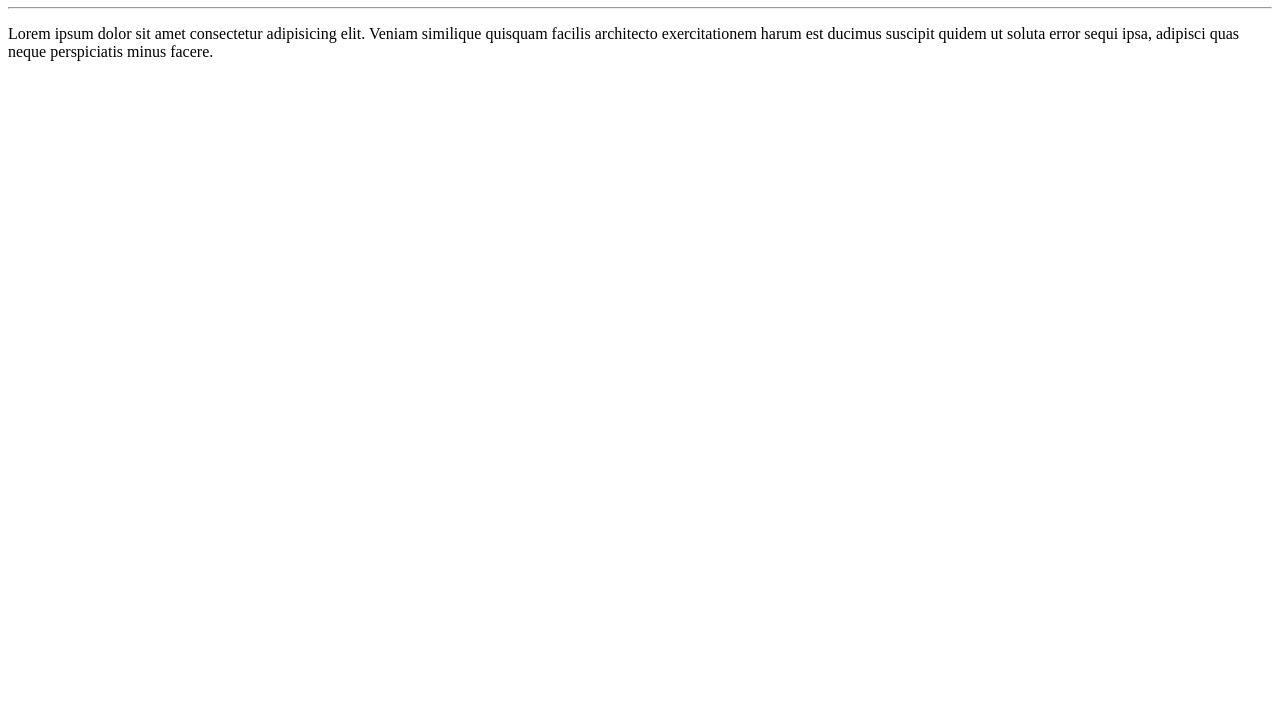
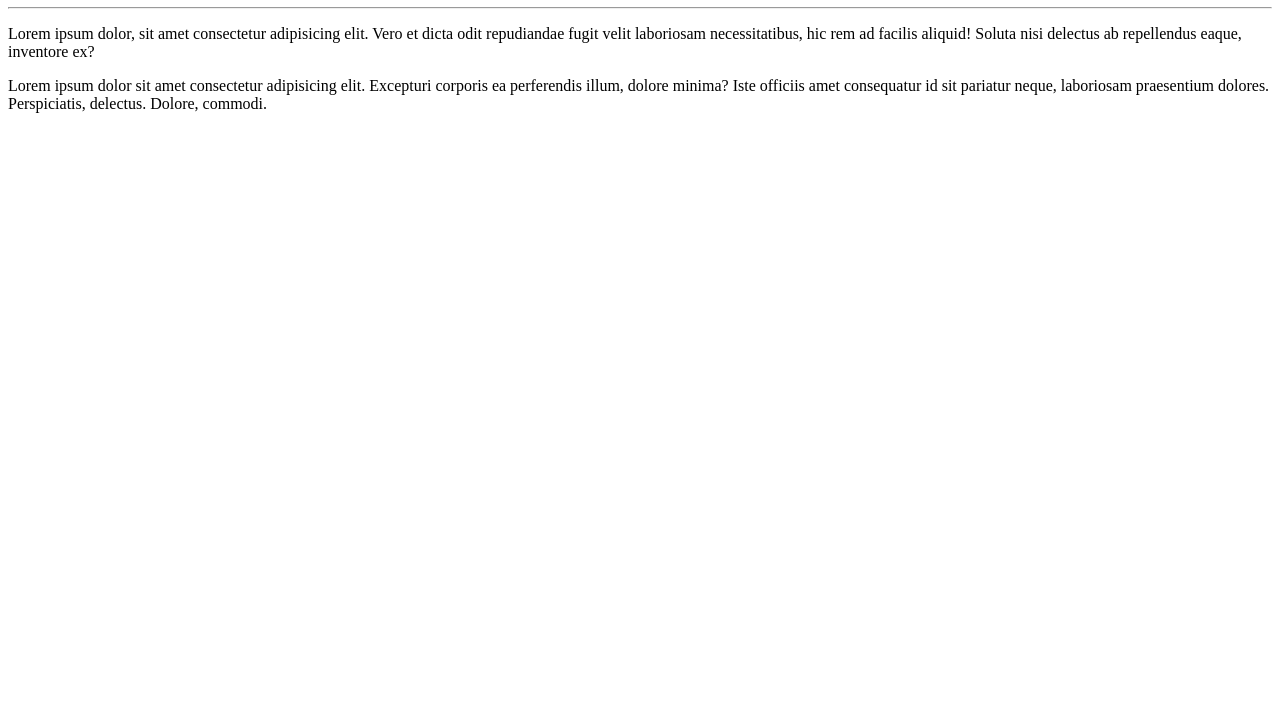
Before and after one commit to matheuscardosomedeiros/Ola-Mundo, a plain HTML site: page site-exemplo/index.html in a window 1280 px wide. Shown: the part 73-800 px from the top of the page. Drawn offline with Linux system fonts and the light colour scheme.

Commit message:
adição paragrafo

```diff
--- a/site-exemplo/index.html
+++ b/site-exemplo/index.html
@@ -8,6 +8,7 @@
 <body>
     <h1>Olá, Mundo!</h1>
     <hr>
-    <p>Lorem ipsum dolor sit amet consectetur adipisicing elit. Veniam similique quisquam facilis architecto exercitationem harum est ducimus suscipit quidem ut soluta error sequi ipsa, adipisci quas neque perspiciatis minus facere.</p>
+    <p>Lorem ipsum dolor, sit amet consectetur adipisicing elit. Vero et dicta odit repudiandae fugit velit laboriosam necessitatibus, hic rem ad facilis aliquid! Soluta nisi delectus ab repellendus eaque, inventore ex?</p>
+    <p>Lorem ipsum dolor sit amet consectetur adipisicing elit. Excepturi corporis ea perferendis illum, dolore minima? Iste officiis amet consequatur id sit pariatur neque, laboriosam praesentium dolores. Perspiciatis, delectus. Dolore, commodi.</p>
 </body>
 </html>
```
